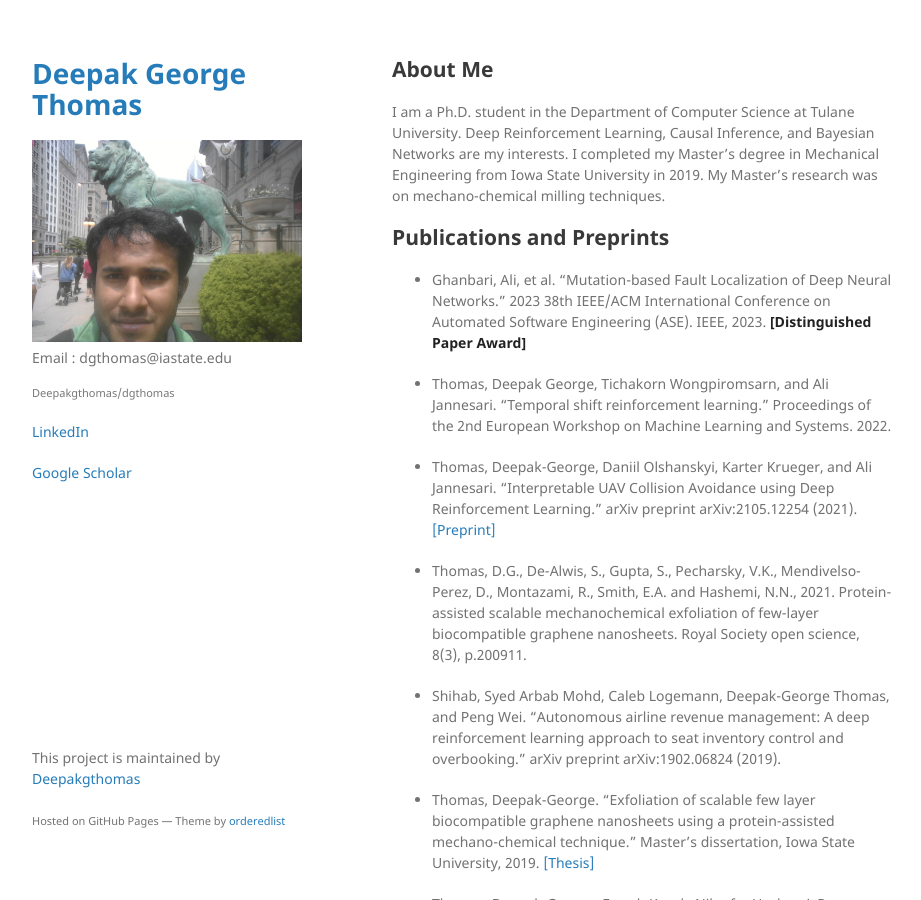
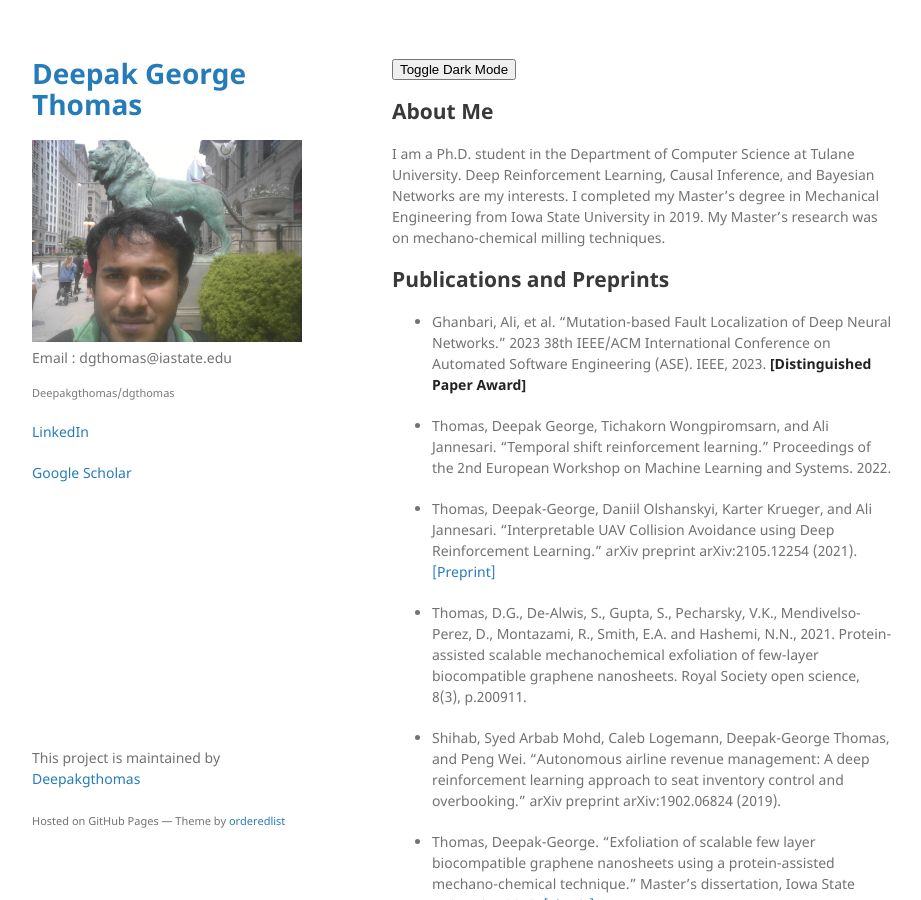
Before and after one commit to Deepakgthomas/dgthomas, a Jekyll site: the page built from index.md, in a window 1280 px wide and 900 px high. Shown: the whole window, without its empty margins (178-1099 px from the left). Built offline with Jekyll 4.4.1, drawn with Linux system fonts in a browser that asks for light colours; our own code applies the rules of GitHub Pages for plain Markdown files.

Commit message:
Update index.md

```diff
--- a/index.md
+++ b/index.md
@@ -1,3 +1,5 @@
+<button id="darkModeToggle">Toggle Dark Mode</button>
+
 ## About Me
 I am a Ph.D. student in the Department of Computer Science at Tulane University. Deep Reinforcement Learning, Causal Inference, and Bayesian Networks are my interests. I completed my Master's degree in Mechanical Engineering from Iowa State University in 2019. My Master's research was on mechano-chemical milling techniques.
 
@@ -30,11 +32,11 @@ I am a Ph.D. student in the Department of Computer Science at Tulane University.
 
 ## Work Experience
 
-**Fellow**<br>
-*Data Science for the Public Good (DSPG) Summer Program*, Ames, Iowa, May 2020 – August 2020 <br><br>
-**Integrated Solutions Engineering Co-op, Research and Development**<br>
-*Danfoss*, Ames, Iowa, Jan 2019 – Aug 2019 <br><br>
-**Design Engineering Co-op, Global Product Organization**<br>
-*Whirlpool Corporation*, Amana, Iowa, Jan 2018 – July 2018<br><br>
-**Research and Development Intern**<br>
-*ArcelorMittal USA - Research Facility*, East Chicago, Indiana, May 2017 – Aug 2017
+- **Fellow**<br>
+  *Data Science for the Public Good (DSPG) Summer Program*, Ames, Iowa, May 2020 – August 2020 <br><br>
+- **Integrated Solutions Engineering Co-op, Research and Development**<br>
+  *Danfoss*, Ames, Iowa, Jan 2019 – Aug 2019 <br><br>
+- **Design Engineering Co-op, Global Product Organization**<br>
+  *Whirlpool Corporation*, Amana, Iowa, Jan 2018 – July 2018<br><br>
+- **Research and Development Intern**<br>
+  *ArcelorMittal USA - Research Facility*, East Chicago, Indiana, May 2017 – Aug 2017
```
